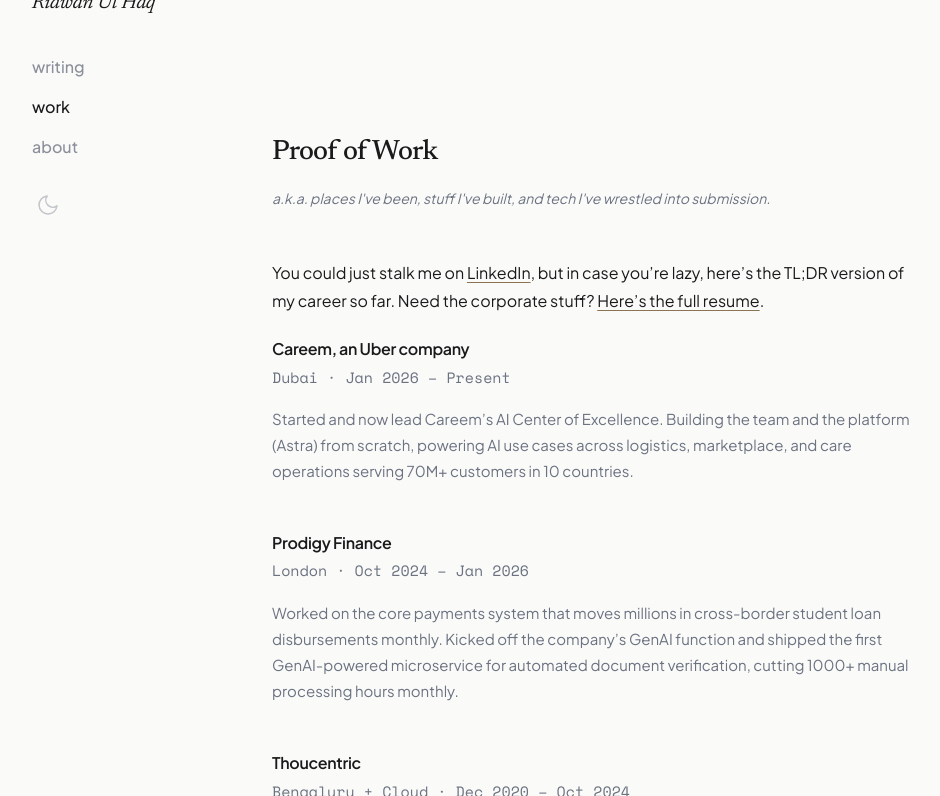
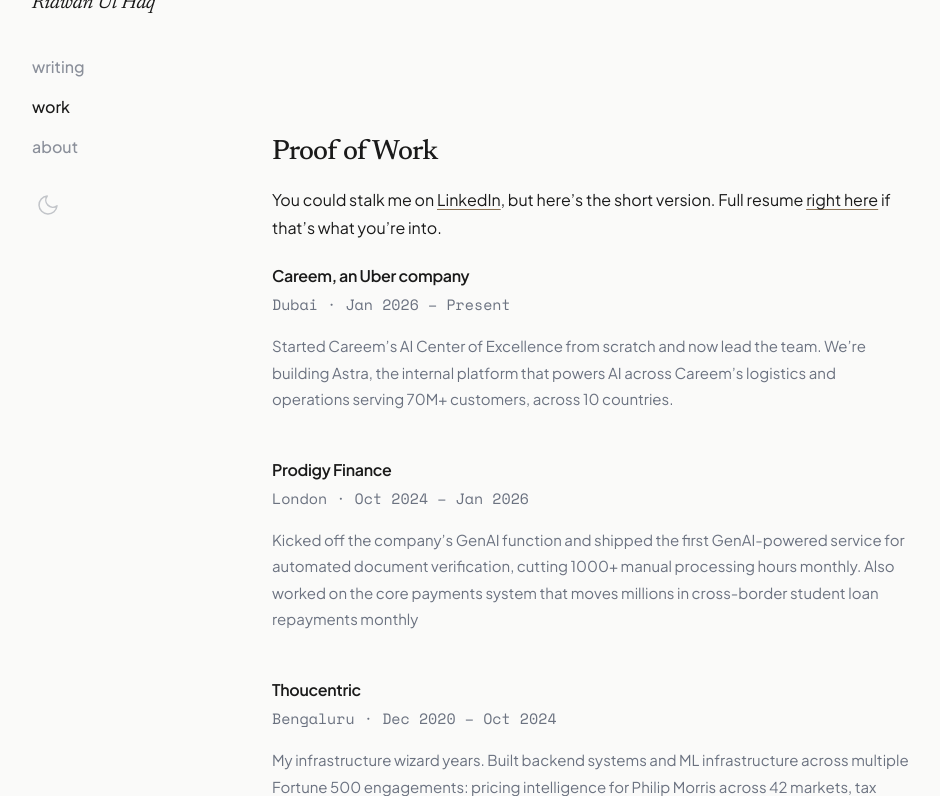
Before and after one commit to rdwns/rdwn, a Jekyll site: the page built from work.markdown, in a window 1280 px wide and 900 px high, cut to the strip 104-900 px from the top of the window. Shown: the whole strip, without its empty margins (152-1092 px from the left). Built offline with Jekyll 4.4.1, drawn with Linux system fonts in a browser that asks for light colours; comment, search, counter and statistics services are not loaded; some of the changed text lies outside the part shown.

Commit message:
udpate work

```diff
--- a/work.markdown
+++ b/work.markdown
@@ -4,9 +4,8 @@ title: Proof of Work
 permalink: /work/
 ---
 
-<p class="work-subtitle">a.k.a. places I've been, stuff I've built, and tech I've wrestled into submission.</p>
 
-You could just stalk me on [LinkedIn](https://linkedin.com/in/rdwn), but in case you're lazy, here's the TL;DR version of my career so far. Need the corporate stuff? [Here's the full resume](/assets/resume.pdf).
+You could stalk me on [LinkedIn](https://linkedin.com/in/rdwn), but here's the short version. Full resume [right here](https://drive.google.com/file/d/1punFZ-KsWv14qWl00RFKrwh5oq79AR3K/view) if that's what you're into.
 
 <div class="work-entry" markdown="1">
 
@@ -14,7 +13,7 @@ You could just stalk me on [LinkedIn](https://linkedin.com/in/rdwn), but in case
 
 <p class="work-meta">Dubai · Jan 2026 – Present</p>
 
-Started and now lead Careem's AI Center of Excellence. Building the team and the platform (Astra) from scratch, powering AI use cases across logistics, marketplace, and care operations serving 70M+ customers in 10 countries.
+Started Careem's AI Center of Excellence from scratch and now lead the team. We're building Astra, the internal platform that powers AI across Careem's logistics and operations serving 70M+ customers, across 10 countries.
 
 </div>
 
@@ -24,7 +23,7 @@ Started and now lead Careem's AI Center of Excellence. Building the team and the
 
 <p class="work-meta">London · Oct 2024 – Jan 2026</p>
 
-Worked on the core payments system that moves millions in cross-border student loan disbursements monthly. Kicked off the company's GenAI function and shipped the first GenAI-powered microservice for automated document verification, cutting 1000+ manual processing hours monthly.
+Kicked off the company's GenAI function and shipped the first GenAI-powered service for automated document verification, cutting 1000+ manual processing hours monthly. Also worked on the core payments system that moves millions in cross-border student loan repayments monthly
 
 </div>
 
@@ -32,9 +31,9 @@ Worked on the core payments system that moves millions in cross-border student l
 
 ### Thoucentric
 
-<p class="work-meta">Bengaluru + Cloud · Dec 2020 – Oct 2024</p>
+<p class="work-meta">Bengaluru · Dec 2020 – Oct 2024</p>
 
-My infrastructure wizard years. Built backend systems and ML infrastructure across multiple Fortune 500 engagements: pricing intelligence for Philip Morris across 42 markets, tax reporting for Unilever spanning 113 countries, and demand forecasting for Procter & Gamble. Most of my days were spent making data behave and infra scale without drama.
+My infrastructure wizard years. Built backend systems and ML infrastructure across multiple Fortune 500 engagements: pricing intelligence for Philip Morris across 42 markets, tax reporting for Unilever spanning 113 countries, and demand forecasting for Procter & Gamble.
 
 Picked up some trophies along the way:
 
@@ -56,4 +55,4 @@ My indie dev arc. Cloud infrastructure, web apps, and server admin for small bus
 
 </div>
 
-<p class="work-footer-link">Long version with job titles and bullet points <a href="/assets/resume.pdf">right here</a>.</p>
+<p class="work-footer-link">Again, long version with job titles and bullet points <a href="https://drive.google.com/file/d/1punFZ-KsWv14qWl00RFKrwh5oq79AR3K/view">right here</a>.</p>
```
